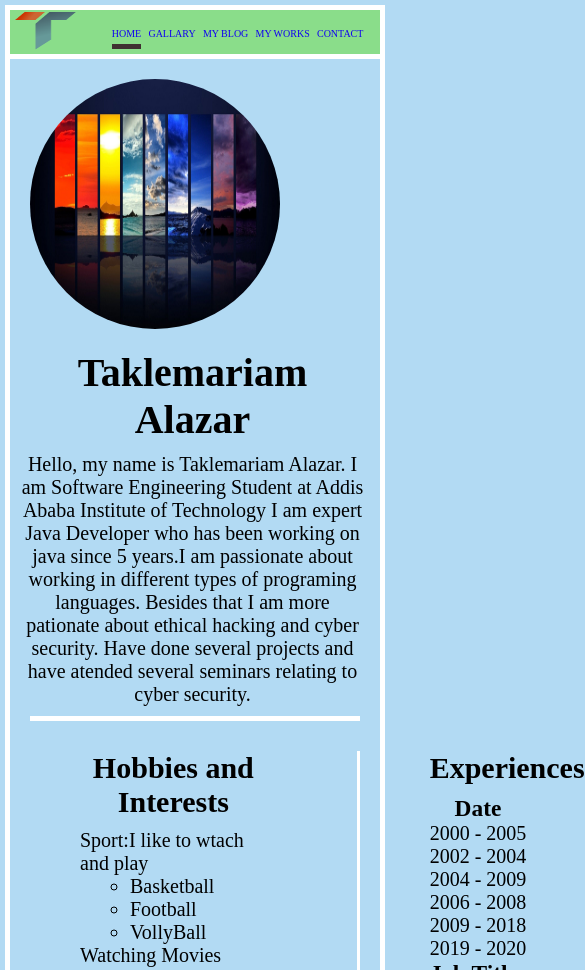
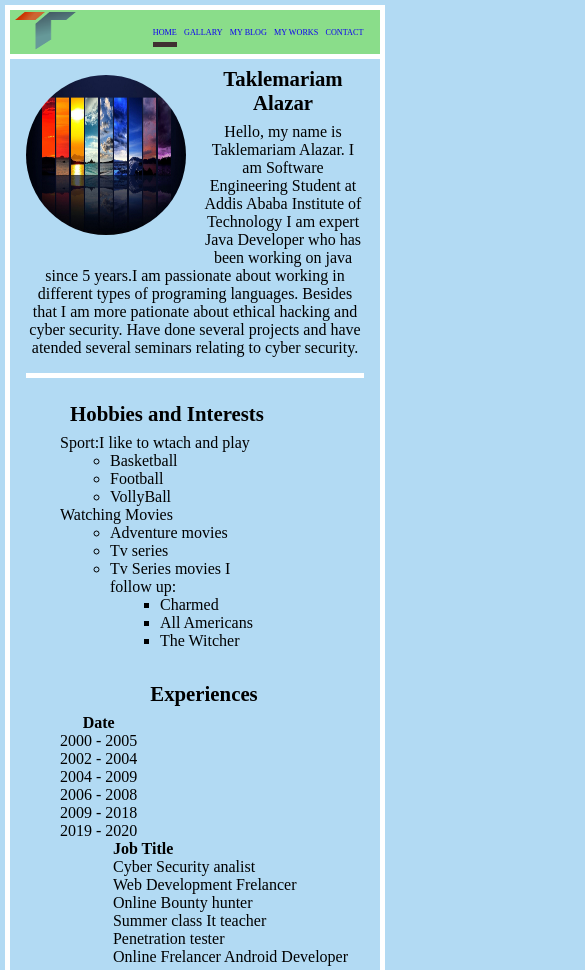
Before and after one commit to Tek58/MyCV, a plain HTML site: page index.html in a window 390 px wide. Shown: the top 970 px of the page, 585 px wide, since content can reach past the window. Drawn offline with Linux system fonts and the light colour scheme.

Commit message:
5th commit for assignment5 [media query done for index.html and gallary.html]

```diff
--- a/assets/css/contact.css
+++ b/assets/css/contact.css
@@ -51,3 +51,34 @@ input[type=submit]{
     height: 50px;
     color: white;
 }
+@media all and (max-width: 800px){
+    #pro_image{
+        width: 10rem;
+        height: 10rem;
+        margin: 1rem;
+    }
+    h1,h2{
+        font-size: 1.3rem;
+        padding-bottom: 0.5rem;
+    }
+    h3{
+        font-size: 1rem;
+    }
+    #discription{
+        font-size: 1rem;
+        margin-top: 0.5rem;
+        margin-right: 1rem;
+        padding-left: 1rem;
+    }
+    #content{
+        display: grid;
+    }
+    #mapp{
+        margin: 0 1rem;
+    }
+    #formm{
+        margin-top: 2rem;
+        margin-left: 1.5rem;
+
+    }
+}
--- a/assets/css/gallary.css
+++ b/assets/css/gallary.css
@@ -9,12 +9,20 @@ h3{
 .im{
     width: 30%;
     height: 400px;
-    margin: 1.57%;
+    margin: 1.5%;
 
 }
-#catagory1{
-    float: left;
+#catagory{
+    display: flex;
+    flex-direction: column;
 }
-#footer{
-    clear: left;
+@media all and (max-width: 850px ){
+    h3{
+        font-size: 1rem;
+    }
+    .im{
+        width: 30%;
+        height: 13rem;
+        margin: 1%;
+    }
 }
--- a/assets/css/general.css
+++ b/assets/css/general.css
@@ -61,7 +61,7 @@ nav > ul > li:hover{
 }
 @media screen and (max-width: 700px ) {
     nav > ul > li{
-        font-size: 0.625rem;
+        font-size: 51%;
         margin-top: 1.063rem;
         padding: 0.037rem;
     }
--- a/assets/css/index.css
+++ b/assets/css/index.css
@@ -77,3 +77,53 @@ h1,h2{
 #d4{
     float: right;
 }
+@media all and (max-width: 1300px){
+    #pro_image{
+        width: 10rem;
+        height: 10rem;
+        margin: 1rem;
+    }
+    h1,h2{
+        font-size: 1.3rem;
+        padding-bottom: 0.5rem;
+    }
+    h3{
+        font-size: 1rem;
+    }
+    #discription{
+        font-size: 1rem;
+        margin-top: 0.5rem;
+        margin-right: 1rem;
+        padding-left: 1rem;
+    }
+    #HandE{
+        display: grid;
+        font-size: 1rem;
+        padding-left: 0rem;
+        margin-top: 1rem;
+        margin-bottom: 1rem;
+        margin-left: 50px;
+    }
+    #line{
+        margin-top: 1rem;
+        margin-bottom: 1.5rem;
+        margin-right: 1rem;
+        margin-left: 1rem;
+    }
+    #exp{
+        margin-right: 1rem;
+        border-top: solid 0 white;
+        border-right: 0;
+        padding-right: 5.625rem;
+        margin-bottom: 2rem;
+    }
+    #jobs{
+        text-align: center;
+        margin-right: 0;
+        margin-left: 0;
+        padding-right: 2rem;
+        margin-bottom: 2rem;
+        border-right: solid 0 white;
+    }
+
+}
--- a/assets/css/myworks.css
+++ b/assets/css/myworks.css
@@ -20,3 +20,8 @@ p{
     font-size: 25px;
     padding-bottom: 30px;
 }
+@media all and (max-width: 750px){
+    .title{
+        font-size: 28px;
+    }
+}
```
Also changed, not shown: question3.html (+3 -3 lines).
